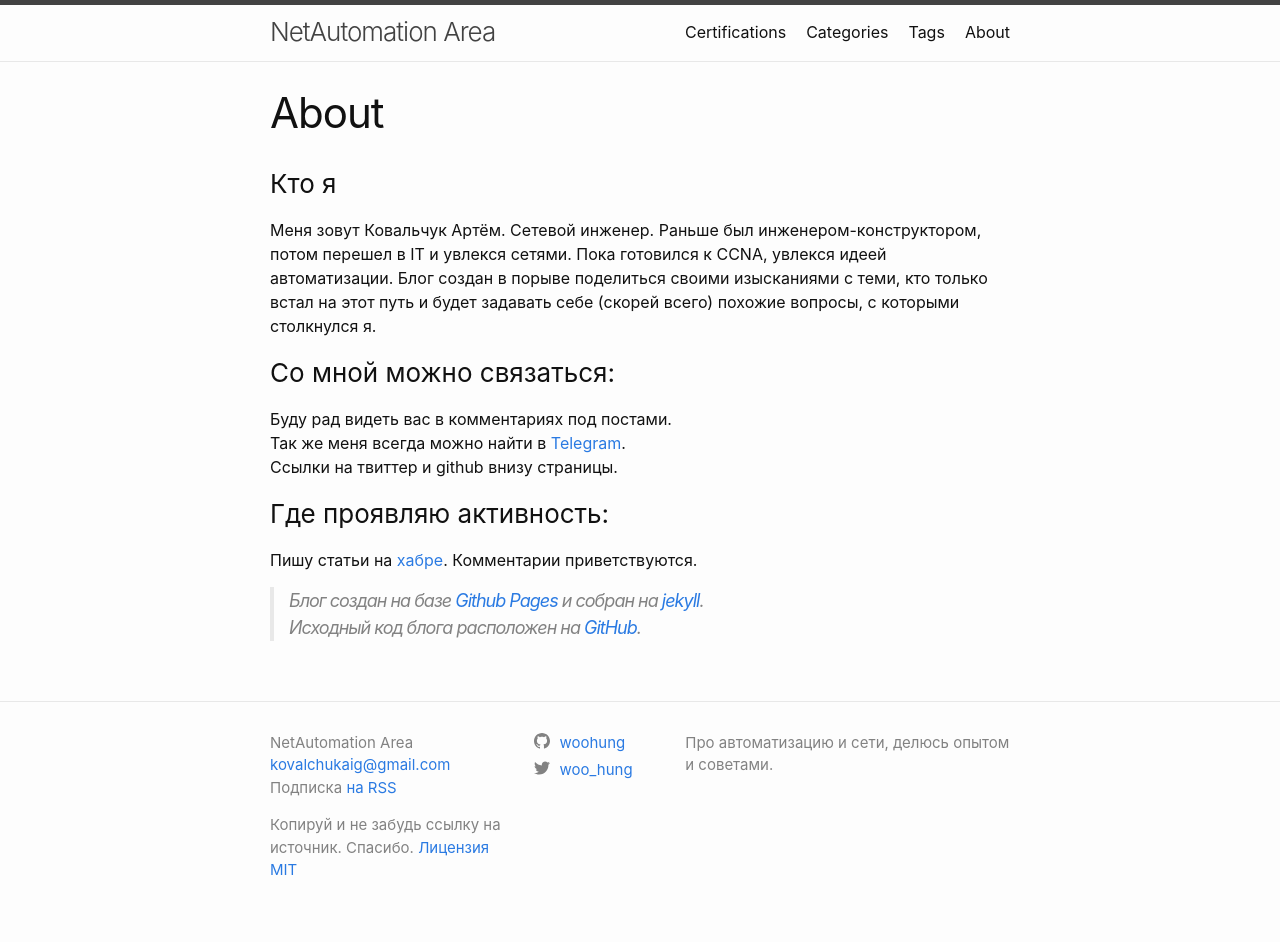
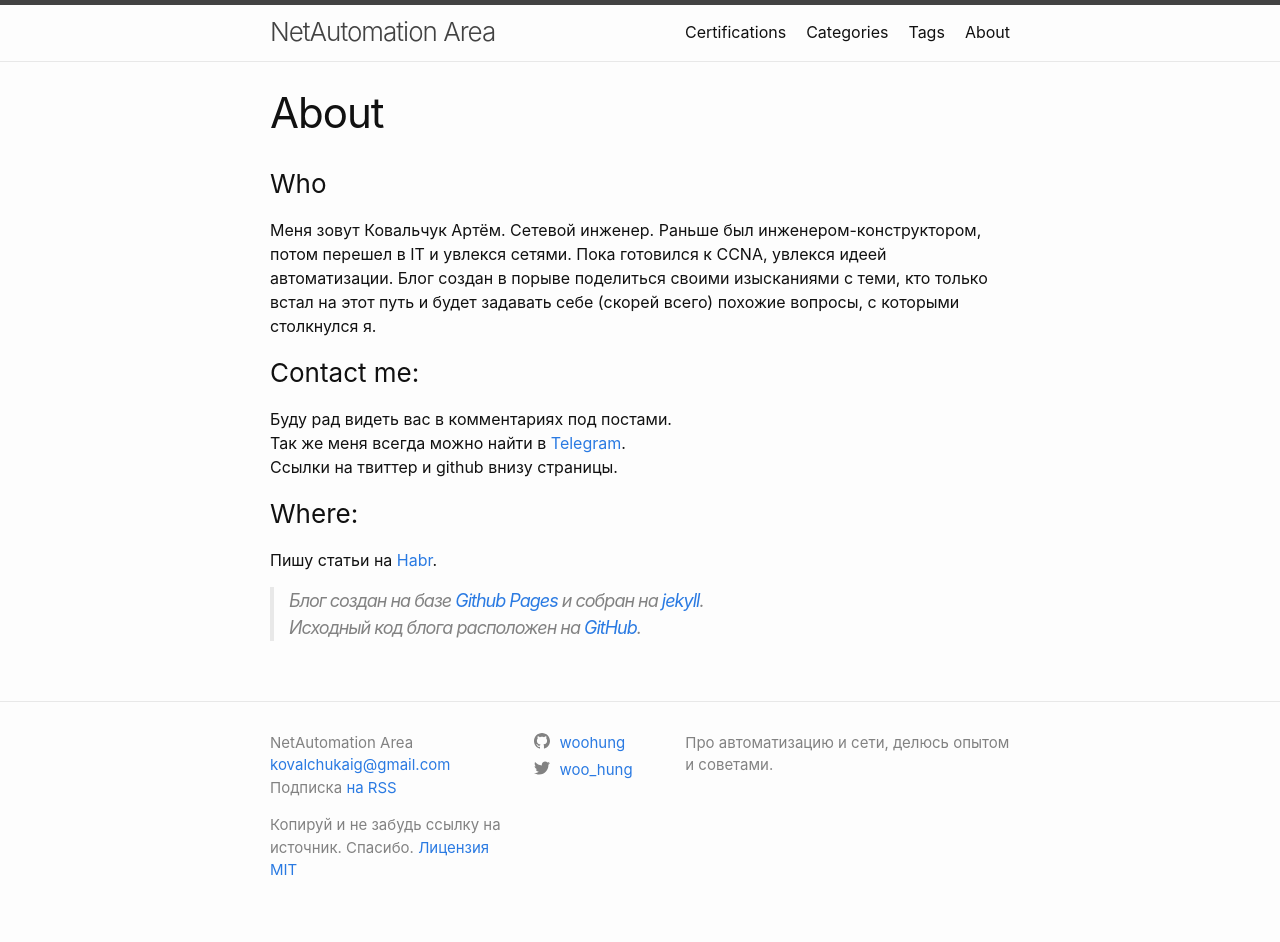
Before and after one commit to woohung/woohung.github.io, a Jekyll site: the page built from about.md, in a window 1280 px wide. Built offline with Jekyll 4.4.1, drawn with Linux system fonts in a browser that asks for light colours.

Commit message:
Update about.md

```diff
--- a/about.md
+++ b/about.md
@@ -3,18 +3,18 @@ layout: page
 title: About
 permalink: /about/
 ---
-### Кто я
+### Who
 Меня зовут Ковальчук Артём. Сетевой инженер.
 Раньше был инженером-конструктором, потом перешел в IT и увлекся сетями.
 Пока готовился к CCNA, увлекся идеей автоматизации. Блог создан в порыве поделиться своими изысканиями с теми, кто только встал на этот путь и будет задавать себе (скорей всего) похожие вопросы, с которыми столкнулся я.
 
-### Со мной можно связаться:
+### Contact me:
 Буду рад видеть вас в комментариях под постами.
 Так же меня всегда можно найти в [Telegram](https://t.me/Woo_Hung).
 Ссылки на твиттер и github внизу страницы.
 
-### Где проявляю активность:
-Пишу статьи на [хабре](https://habr.com/ru/users/woo_hung/). Комментарии приветствуются.
+### Where:
+Пишу статьи на [Habr](https://habr.com/ru/users/woo_hung/).
 
 
 >Блог создан на базе [Github Pages](https://pages.github.com) и собран на [jekyll](jekyll-organization).
```
